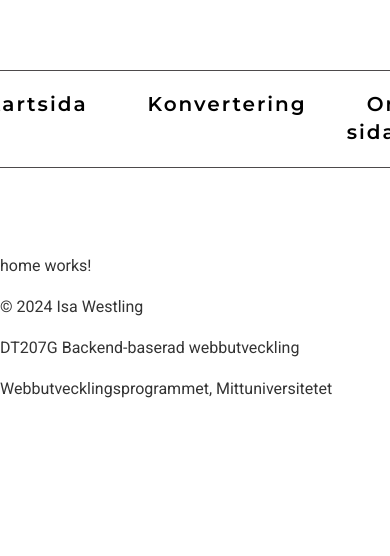
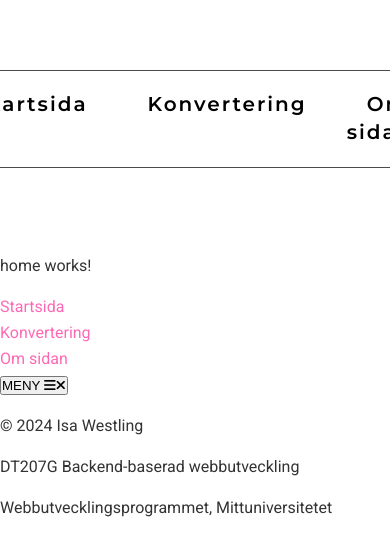
Before and after one commit to iswe2301/typescript-moment3, an Angular app: page /home in a window 390 px wide. Shown: the top 556 px of the page. Built offline with nearby package versions, Linux system fonts and the light colour scheme.

Commit message:
Inkludeat mobilmeny som komponent

```diff
--- a/src/app/app.component.html
+++ b/src/app/app.component.html
@@ -4,4 +4,6 @@
 <main>
   <router-outlet />
 </main>
+<!-- Inkluderar mobilmeny som komponent -->
+<app-mobile-menu />
 <app-footer />
--- a/src/app/app.component.ts
+++ b/src/app/app.component.ts
@@ -2,12 +2,13 @@ import { Component } from '@angular/core';
 import { RouterOutlet } from '@angular/router';
 import { HeaderComponent } from './header/header.component';
 import { FooterComponent } from './footer/footer.component';
+import { MobileMenuComponent } from './mobile-menu/mobile-menu.component';
 
 @Component({
   selector: 'app-root',
   standalone: true,
   // Importerar komponenter för header och footer
-  imports: [RouterOutlet, HeaderComponent, FooterComponent],
+  imports: [RouterOutlet, HeaderComponent, FooterComponent, MobileMenuComponent],
   templateUrl: './app.component.html',
   styleUrl: './app.component.scss'
 })
```
